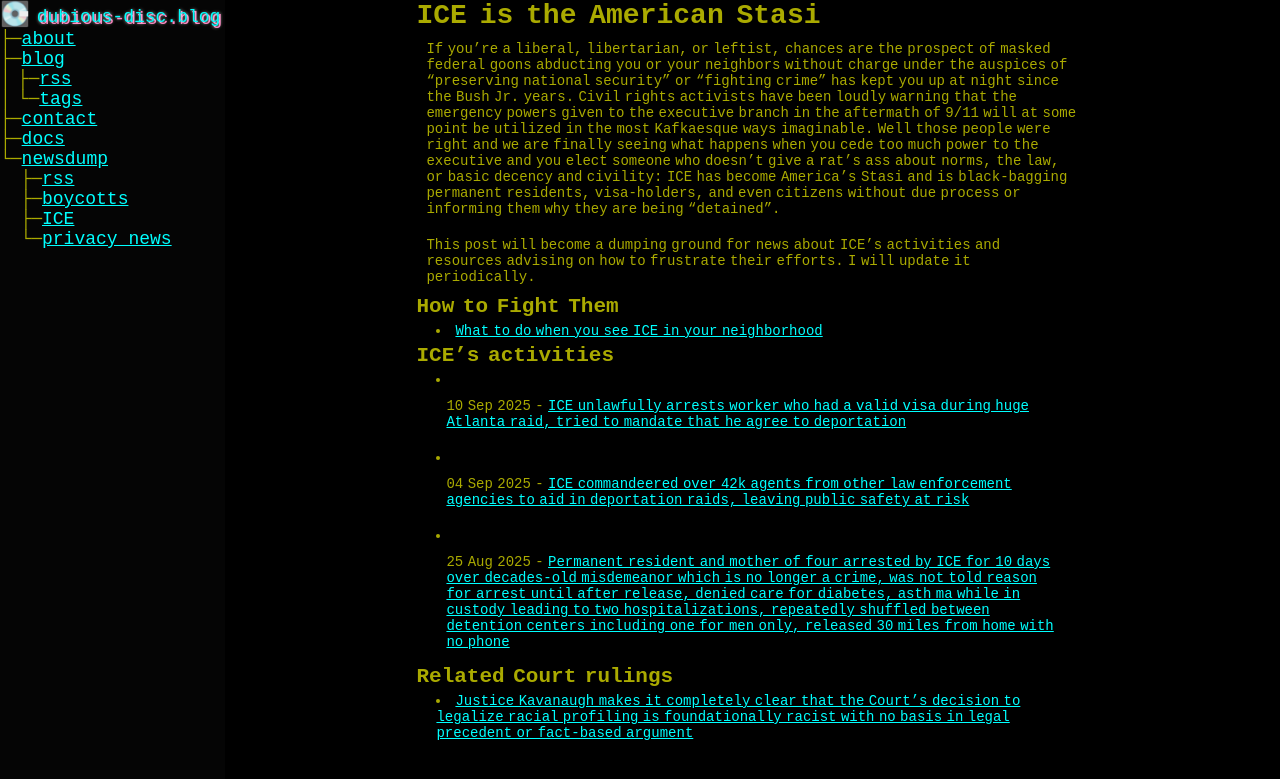
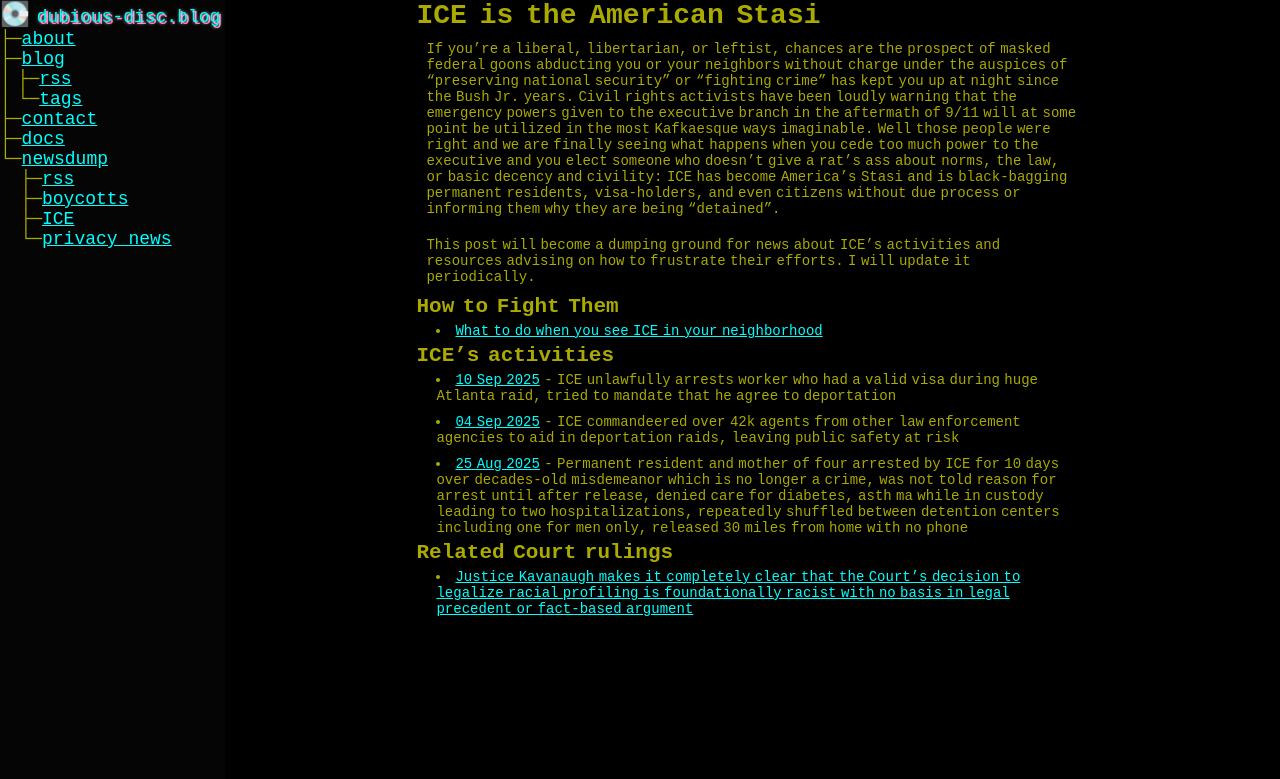
Before and after one commit to paranoid-porygon/paranoid-porygon.github.io, a Jekyll site: the page built from _pages/newsdump/ICE-in-your-hood.md, in a window 1280 px wide. Shown: the top 779 px of the page. Built offline with Jekyll 4.4.1, drawn with Linux system fonts in a browser that asks for light colours.

Commit message:
changed how ICE news page works

```diff
--- a/_pages/newsdump/ICE-in-your-hood.md
+++ b/_pages/newsdump/ICE-in-your-hood.md
@@ -19,13 +19,14 @@ This post will become a dumping ground for news about ICE's activities and resou
 
 ## ICE's activities
 
+<ul>
 {% assign news = site.newsdump | sort: 'date' | reverse %}
 {% for post in news %}
 {% if post.tags contains 'ICE' %}
-* {{ post.date | date_to_string }} - <a href="{{ post.dest }}" class="post-preview">{{ post.title }}</a>
+<li> <a href="{{ post.dest }}" target="_blank" rel="noopener noreferrer">{{ post.date | date_to_string }}</a> - {{ post.title }}</li>
 {% endif %}
 {% endfor %}
-
+</ul>
 ## Related Court rulings
 
 * [Justice Kavanaugh makes it completely clear that the Court's decision to legalize racial profiling is foundationally racist with no basis in legal precedent or fact-based argument](https://www.publicnotice.co/p/kavanaugh-ice-racial-profiling)
```
